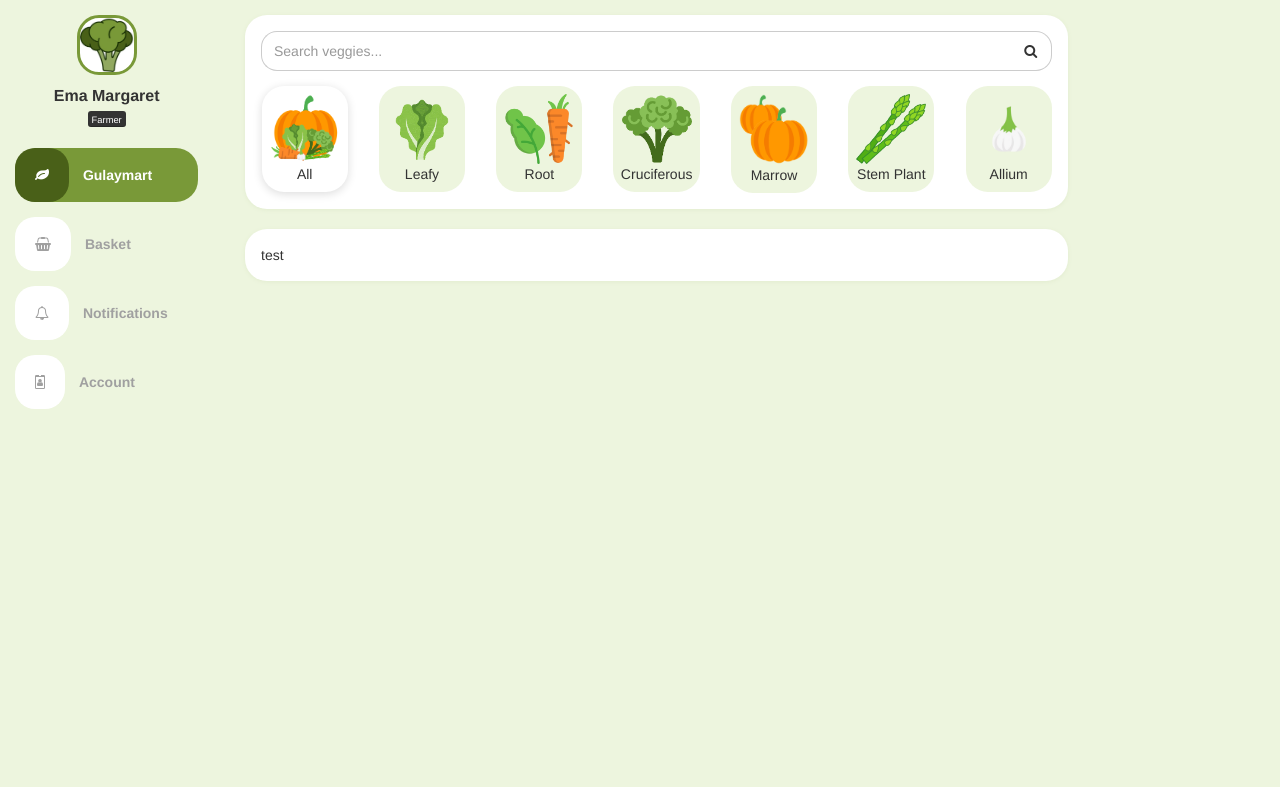
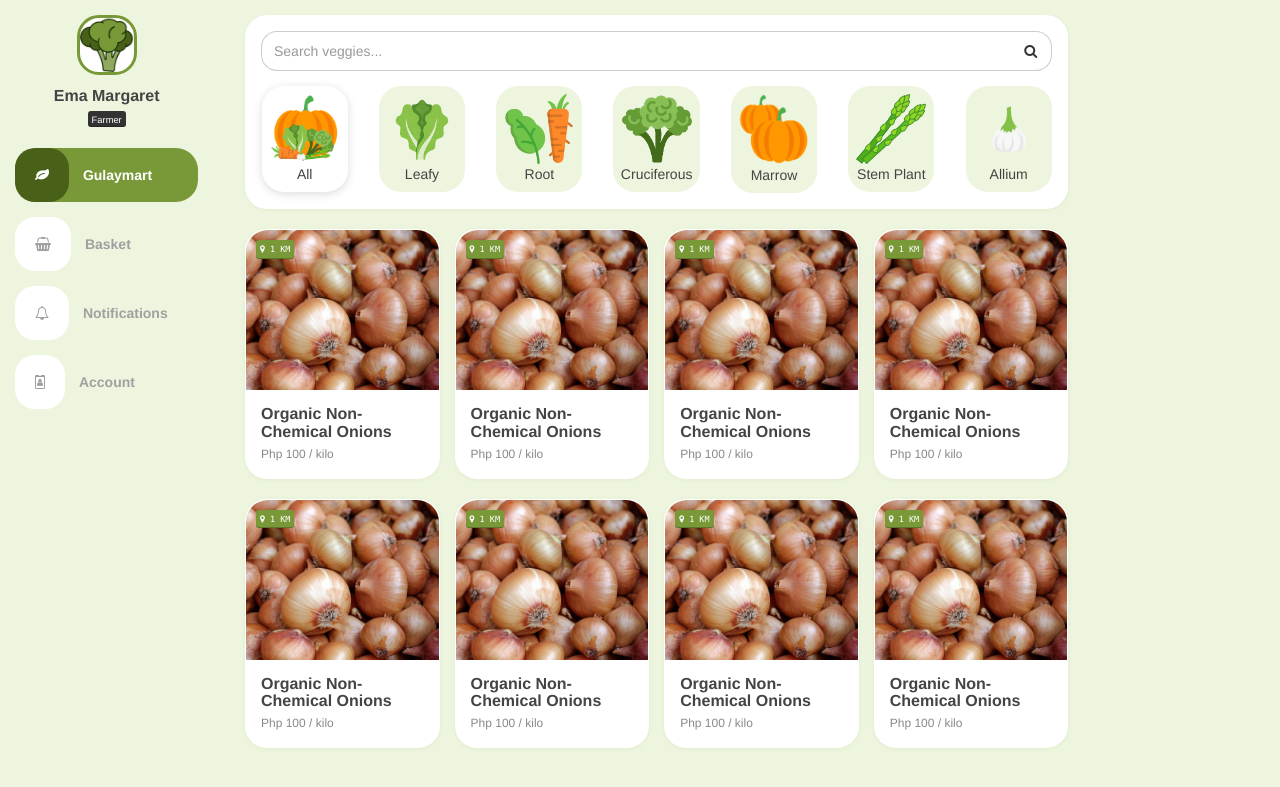
Before and after one commit to gacelabs/gulaymart, a CodeIgniter app: page /database/ in a window 1280 px wide. Shown: the top 787 px of the page. Run offline with CodeIgniter, Linux system fonts and the light colour scheme.

Commit message:
started creating product item ui

```diff
--- a/application/views/content/marketplace.php
+++ b/application/views/content/marketplace.php
@@ -56,7 +56,99 @@
 
 	<div class="nav-middle product-item-body">
 		<div class="product-item panel pads">
-			test
+			<a href="">
+				<div class="product-item-top" style="background-image: url('assets/images/onions.jpg');">
+					<kbd class="product-distance"><small><i class="fa fa-map-marker"></i> 1 KM</small></kbd>
+				</div>
+				<div class="product-item-middle">
+					<h1 class="product-title">Organic Non-Chemical Onions</h1>
+					<p class="product-price">Php 100 / kilo</p>
+				</div>
+			</a>
+		</div>
+
+				<div class="product-item panel pads">
+			<a href="">
+				<div class="product-item-top" style="background-image: url('assets/images/onions.jpg');">
+					<kbd class="product-distance"><small><i class="fa fa-map-marker"></i> 1 KM</small></kbd>
+				</div>
+				<div class="product-item-middle">
+					<h1 class="product-title">Organic Non-Chemical Onions</h1>
+					<p class="product-price">Php 100 / kilo</p>
+				</div>
+			</a>
+		</div>
+
+				<div class="product-item panel pads">
+			<a href="">
+				<div class="product-item-top" style="background-image: url('assets/images/onions.jpg');">
+					<kbd class="product-distance"><small><i class="fa fa-map-marker"></i> 1 KM</small></kbd>
+				</div>
+				<div class="product-item-middle">
+					<h1 class="product-title">Organic Non-Chemical Onions</h1>
+					<p class="product-price">Php 100 / kilo</p>
+				</div>
+			</a>
+		</div>
+
+				<div class="product-item panel pads">
+			<a href="">
+				<div class="product-item-top" style="background-image: url('assets/images/onions.jpg');">
+					<kbd class="product-distance"><small><i class="fa fa-map-marker"></i> 1 KM</small></kbd>
+				</div>
+				<div class="product-item-middle">
+					<h1 class="product-title">Organic Non-Chemical Onions</h1>
+					<p class="product-price">Php 100 / kilo</p>
+				</div>
+			</a>
+		</div>
+
+				<div class="product-item panel pads">
+			<a href="">
+				<div class="product-item-top" style="background-image: url('assets/images/onions.jpg');">
+					<kbd class="product-distance"><small><i class="fa fa-map-marker"></i> 1 KM</small></kbd>
+				</div>
+				<div class="product-item-middle">
+					<h1 class="product-title">Organic Non-Chemical Onions</h1>
+					<p class="product-price">Php 100 / kilo</p>
+				</div>
+			</a>
+		</div>
+
+				<div class="product-item panel pads">
+			<a href="">
+				<div class="product-item-top" style="background-image: url('assets/images/onions.jpg');">
+					<kbd class="product-distance"><small><i class="fa fa-map-marker"></i> 1 KM</small></kbd>
+				</div>
+				<div class="product-item-middle">
+					<h1 class="product-title">Organic Non-Chemical Onions</h1>
+					<p class="product-price">Php 100 / kilo</p>
+				</div>
+			</a>
+		</div>
+
+				<div class="product-item panel pads">
+			<a href="">
+				<div class="product-item-top" style="background-image: url('assets/images/onions.jpg');">
+					<kbd class="product-distance"><small><i class="fa fa-map-marker"></i> 1 KM</small></kbd>
+				</div>
+				<div class="product-item-middle">
+					<h1 class="product-title">Organic Non-Chemical Onions</h1>
+					<p class="product-price">Php 100 / kilo</p>
+				</div>
+			</a>
+		</div>
+
+				<div class="product-item panel pads">
+			<a href="">
+				<div class="product-item-top" style="background-image: url('assets/images/onions.jpg');">
+					<kbd class="product-distance"><small><i class="fa fa-map-marker"></i> 1 KM</small></kbd>
+				</div>
+				<div class="product-item-middle">
+					<h1 class="product-title">Organic Non-Chemical Onions</h1>
+					<p class="product-price">Php 100 / kilo</p>
+				</div>
+			</a>
 		</div>
 	</div>
 
--- a/assets/css/global.css
+++ b/assets/css/global.css
@@ -1,5 +1,6 @@
 body {
 	background-color: #edf5de;
+	color: #444;
 }
 .icon-left {
 	margin-right: 10px;
@@ -13,7 +14,14 @@ body {
 	border-radius: 22px;
 	box-shadow: 0px 1px 4px 0px #e2ecd0;
 }
-
+a {
+	text-decoration: none !important;
+	color: inherit;
+}
+.zero-gaps {
+	padding: 0;
+	margin: 0;
+}
 /*search*/
 #search_body, .panel.pads {
 	padding: 15px;
--- a/assets/css/marketplace.css
+++ b/assets/css/marketplace.css
@@ -26,3 +26,52 @@
 	background-color: #fff;
 	box-shadow: 0px 2px 10px 0px rgb(0 0 0 / 14%);
 }
+.product-item-body {
+	display: inline-grid;
+	grid-template-columns: 1fr 1fr 1fr 1fr;
+	grid-column-gap: 15px;
+	width: 100%;
+}
+.product-item {
+	position: relative;
+	width: 100%;
+	padding: 0 !important;
+	transition: box-shadow .3s ease-in-out;
+}
+.product-item:hover {
+	box-shadow: 0px 2px 10px 0px rgb(0 0 0 / 14%);
+}
+.product-item-top {
+	background-position: center center;
+	background-size: cover;
+	background-repeat: no-repeat;
+	width: 100%;
+	display: block;
+	padding: 80px 0;
+	border-top-right-radius: 22px;
+	border-top-left-radius: 22px;
+	background-color: transparent;
+}
+.product-distance {
+	position: absolute;
+	top: 10px;
+	left: 10px;
+	font-size: 10px;
+	background-color: #799938;
+}
+.product-item-middle, .product-item-footer {
+	padding: 15px;
+}
+.product-title {
+ 	font-size: 16px;
+ 	font-weight: bolder;
+ 	margin: 0 0 5px;
+ 	padding: 0;
+ 	text-decoration: none !important;
+ 	color: inherit;
+ }
+.product-price {
+	margin: 0;
+	font-size: 12px;
+	color: #888;
+}
```
Also changed, not shown: assets/images/onions.jpg (added).
